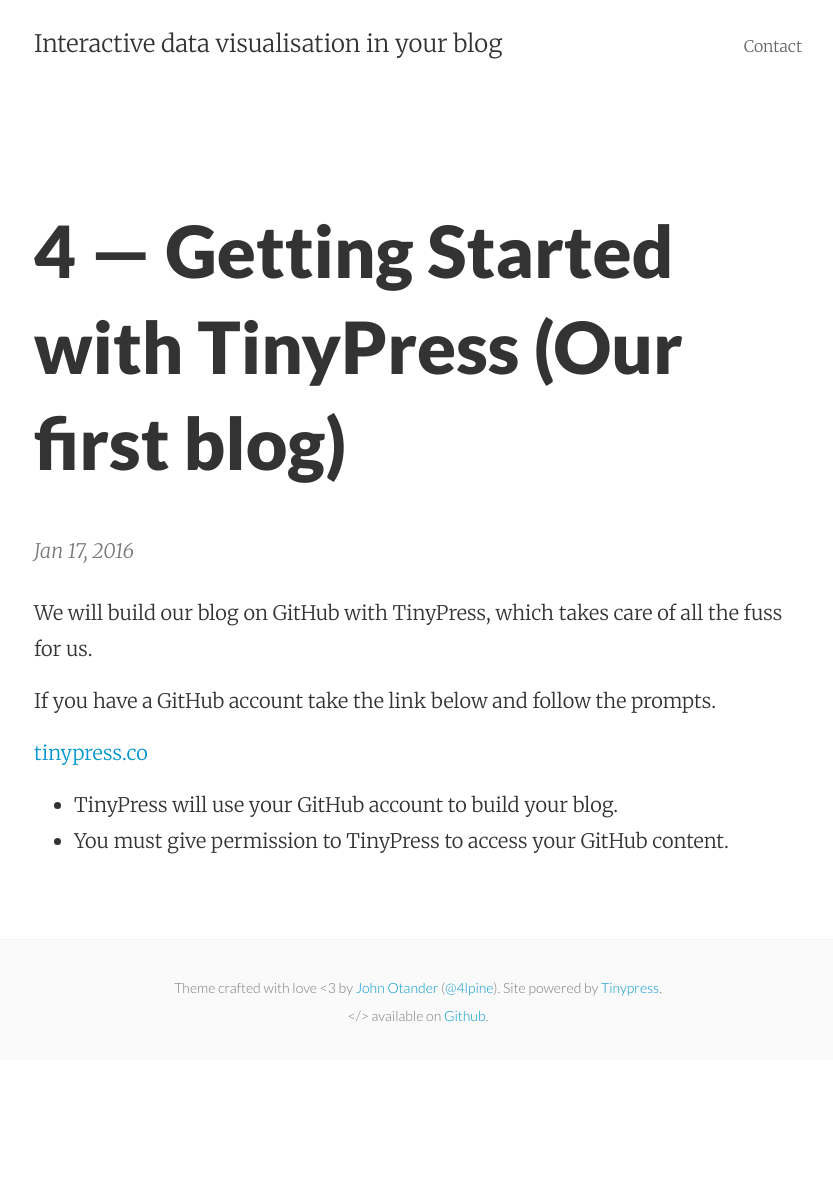
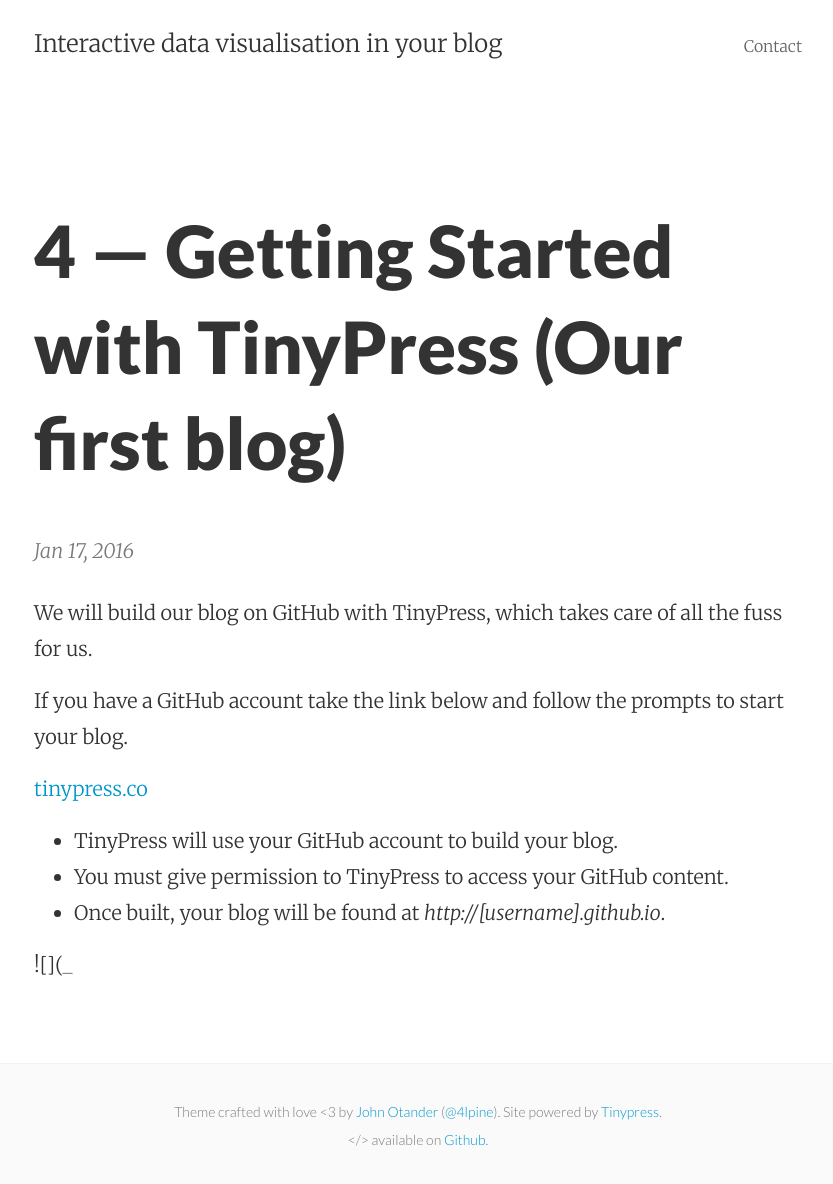
Before and after one commit to dataviz-blog/dataviz-blog.github.io, a Jekyll site: the page built from _posts/2016-01-17-getting-started-with-tinypress-our-first-blog.markdown, in a window 1280 px wide. Shown: the whole page, without its empty margins (222-1055 px from the left). Built offline with Jekyll 4.4.1, drawn with Linux system fonts in a browser that asks for light colours; before the commit the page ends 1060 px from its top, so only the background shows below that.

Commit message:
Post update: 4 — Getting Started with TinyPress (Our first blog)

```diff
--- a/_posts/2016-01-17-getting-started-with-tinypress-our-first-blog.markdown
+++ b/_posts/2016-01-17-getting-started-with-tinypress-our-first-blog.markdown
@@ -5,9 +5,14 @@ layout: post
 ---
 We will build our blog on GitHub with TinyPress, which takes care of all the fuss for us.
 
-If you have a GitHub account take the link below and follow the prompts.
+If you have a GitHub account take the link below and follow the prompts to start your blog.
 
 [tinypress.co](tinypress.co)
 
 * TinyPress will use your GitHub account to build your blog.
 * You must give permission to TinyPress to access your GitHub content.
+* Once built, your blog will be found at *http://[username].github.io*.
+
+
+
+![](_
```
